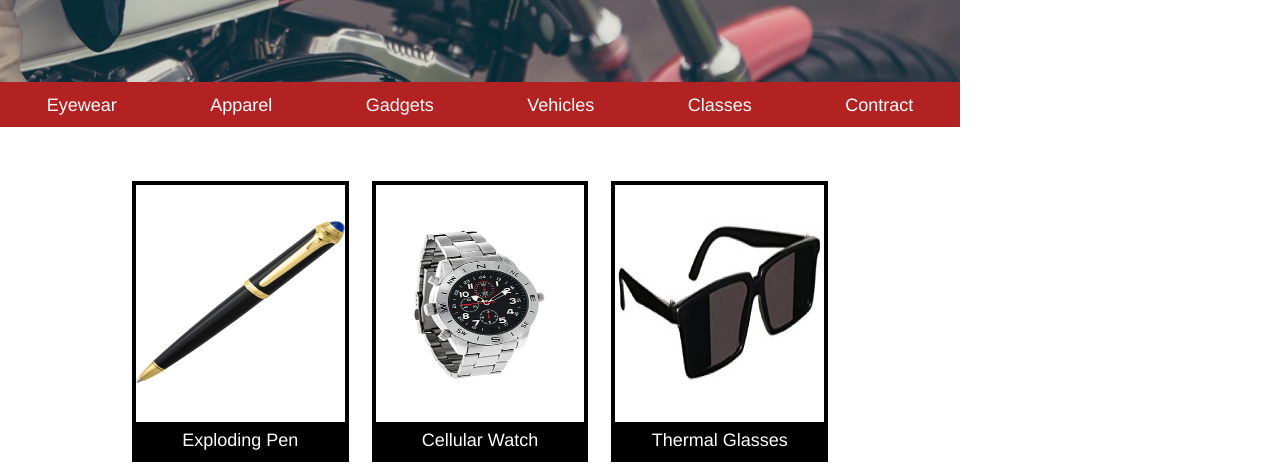
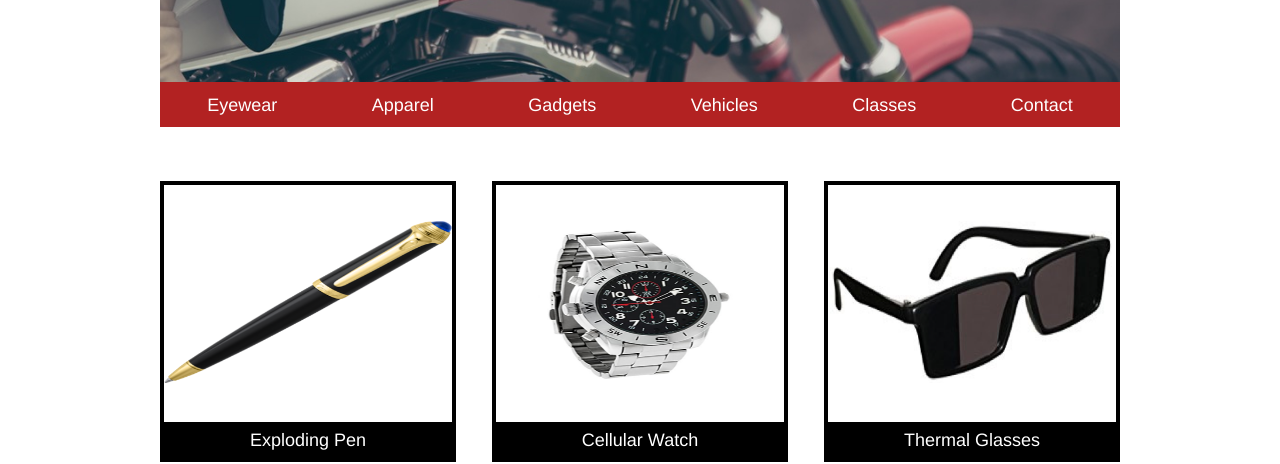
Before and after one commit to zachystuff/SecretAgentSupply, a plain HTML site: page index.html in a window 1280 px wide. Shown: the part 368-832 px from the top of the page. Drawn offline with Linux system fonts and the light colour scheme.

Commit message:
final desktop V2

```diff
--- a/index.html
+++ b/index.html
@@ -41,7 +41,7 @@
               <span><a href="#">Gadgets</a></span>
               <span><a href="#">Vehicles</a></span>
               <span><a href="#">Classes</a></span>
-              <span><a href="#">Contract</a></span>
+              <span><a href="#">Contact</a></span>
             </ul>
           </nav>
         </div>
--- a/resources/css/style.css
+++ b/resources/css/style.css
@@ -1,4 +1,5 @@
 /*universal styles  */
+
 html {
   font-size: 18px;
 }
@@ -11,7 +12,7 @@ article {
   /* width: 960px; */
   font-family: Helvetica, sans-serif;
   display: flex;
-  align-items: center;
+  justify-content: center;
   width: 100%;
 }
 
@@ -19,11 +20,12 @@ article {
   width: 960px;
 }
 /* header */
+
 .logo-container {
   background-color: black;
   position: fixed;
   z-index: 1;
-  width: 100%;
+  width: 960px;
 }
 
 .logo-items {
@@ -43,6 +45,7 @@ article {
   font-size: 1rem;
 }
 /* banner section */
+
 .banner-container {
   height: 25rem;
   background-image: url("../images/moto.jpeg");
@@ -76,7 +79,6 @@ article {
 }
 /* nav bar, products, location, hours */
 /* nav bar */
-
 .nav-container {
   background-color: firebrick;
 }
@@ -92,6 +94,7 @@ article {
   text-decoration: none;
 }
 /* Product section */
+
 .photo-grid-container {
   display: flex;
   justify-content: center;
@@ -103,7 +106,7 @@ article {
   display: flex;
   justify-content: space-between;
   flex-wrap: wrap;
-  width: 100%%;
+  width: 100%;
 }
 
 .photo-grid-item {
@@ -124,6 +127,7 @@ article {
   padding: 0.5rem 0;
 }
 /* Location & hours */
+
 .info-container {
   width: 960px;
   margin-bottom: 4rem;
@@ -146,6 +150,7 @@ article {
   margin-bottom: 0.5rem;
 }
 /* footer */
+
 footer {
   background-color: black;
   color: white;
```
